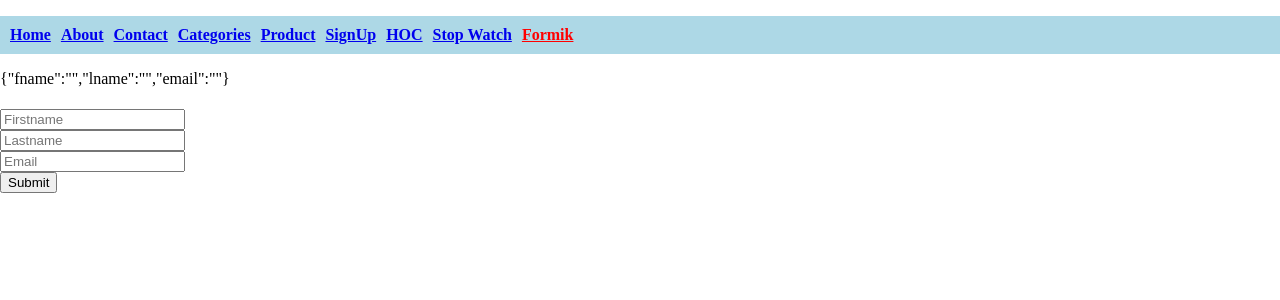
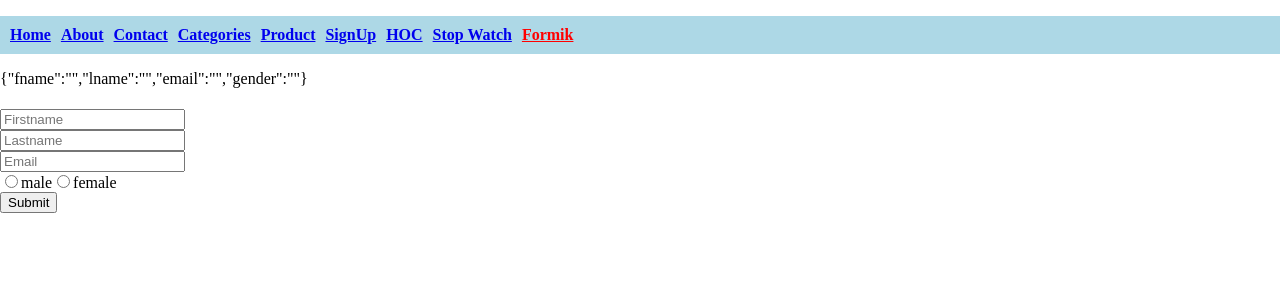
Before and after one commit to madanlal1/Enterprise-Application-Development, a React (Create React App) app in the folder React_Routing/react-routing/: page /formik in a window 1280 px wide. Shown: the top 300 px of the page. Built offline with nearby package versions, Linux system fonts and the light colour scheme.

Commit message:
formik file updated

```diff
--- a/React_Routing/react-routing/package.json
+++ b/React_Routing/react-routing/package.json
@@ -11,7 +11,8 @@
     "react-dom": "^17.0.2",
     "react-router-dom": "^6.2.2",
     "react-scripts": "5.0.0",
-    "web-vitals": "^2.1.4"
+    "web-vitals": "^2.1.4",
+    "yup": "^0.32.11"
   },
   "scripts": {
     "start": "react-scripts start",
--- a/React_Routing/react-routing/src/components/Formik_Yup.jsx
+++ b/React_Routing/react-routing/src/components/Formik_Yup.jsx
@@ -1,33 +1,47 @@
 import { useFormik } from "formik";
+import * as Yup from 'yup';
 
 const Formik_Yup = () => {
 
     const formik = useFormik(
         {
-            initialValues : { fname: "", lname:"", email:"" },
+            initialValues : { fname: "", lname:"", email:"", gender:""},
 
             onSubmit : (values) => {
 
                 console.log("Form Submitted", values);
             },
-            validate : values => {
+            // validate : values => {
 
-                let errors = {}
+            //     let errors = {}
 
-                if(!values.fname) {
-                    errors.fname = 'Firstname is required'
-                }
-                if(!values.lname) {
-                    errors.lname = 'Lastname is required'
-                }
-                if(!values.email) {
-                    errors.email = 'Email is required'
-                } else if(!/^\w+([\.-]?\w+)*@\w+([\.-]?\w+)*(\.\w{2,3})+$/){
-                    errors.email = 'Invalid Email'
-                }
+            //     if(!values.fname) {
+            //         errors.fname = 'Firstname is required'
+            //     }
+            //     if(!values.lname) {
+            //         errors.lname = 'Lastname is required'
+            //     }
+            //     if(!values.email) {
+            //         errors.email = 'Email is required'
+            //     } else if(!/^\w+([\.-]?\w+)*@\w+([\.-]?\w+)*(\.\w{2,3})+$/){
+            //         errors.email = 'Invalid Email'
+            //     }
 
-                return errors;
-            }
+            //     return errors;
+            // }
+            validationSchema:Yup.object({
+                fname:Yup.string()
+                            .max(30,"Firstname should not exceed 10 characters.")
+                            .required("Firstname is required"),
+                lname:Yup.string()
+                            .max(30,"Lastname should not exceed 10 characters.")
+                            .required("Lastname is required"),
+                email:Yup.string()
+                            .max(30, "Email should not exceed 15 characters")
+                            .required("Email is required"),
+                gender:Yup.string()
+                            .required(" select gender")
+            })
 
         }
     )
@@ -51,6 +65,12 @@ const Formik_Yup = () => {
                 <span style={{color: 'red'}}>{formik.touched.email && formik.errors.email}</span>
                 <br/>
 
+                <input type="radio" name="gender" value="male" onChange={formik.handleChange}/>
+                <label>male</label>
+                <input type="radio" name="gender" value="female" onChange={formik.handleChange}/>
+                <label>female</label>
+                <span style={{color: 'red'}}>{formik.touched.gender && formik.errors.gender}</span>
+                <br />
                 <button type="submit" >Submit</button>
 
             </form>
```
Also changed, not shown: 1 other file (tests, documents, lock files or other folders).
